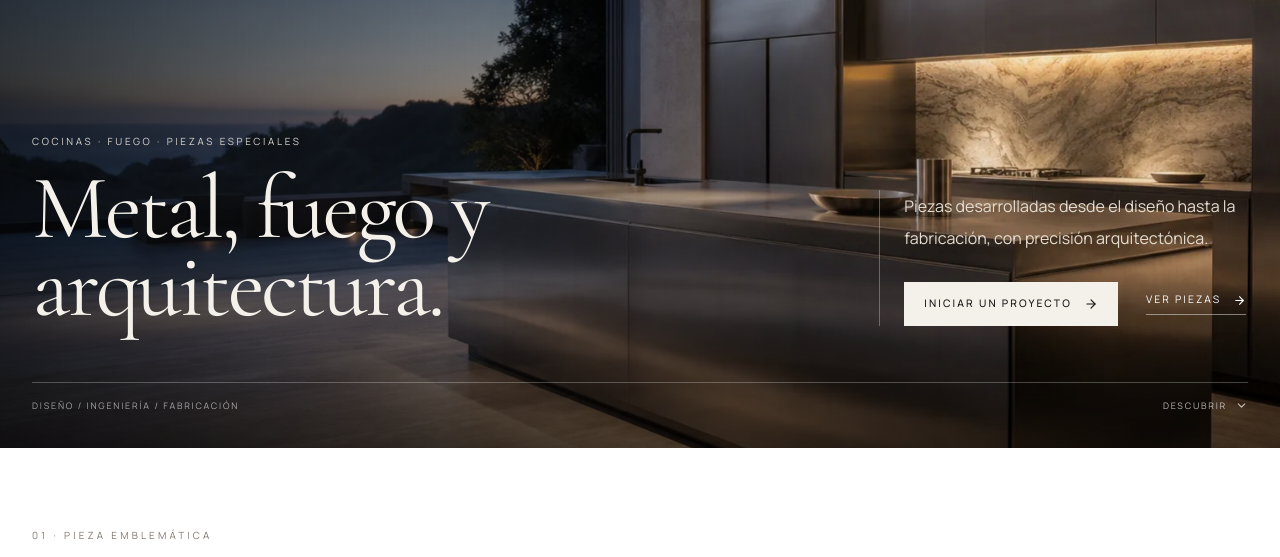
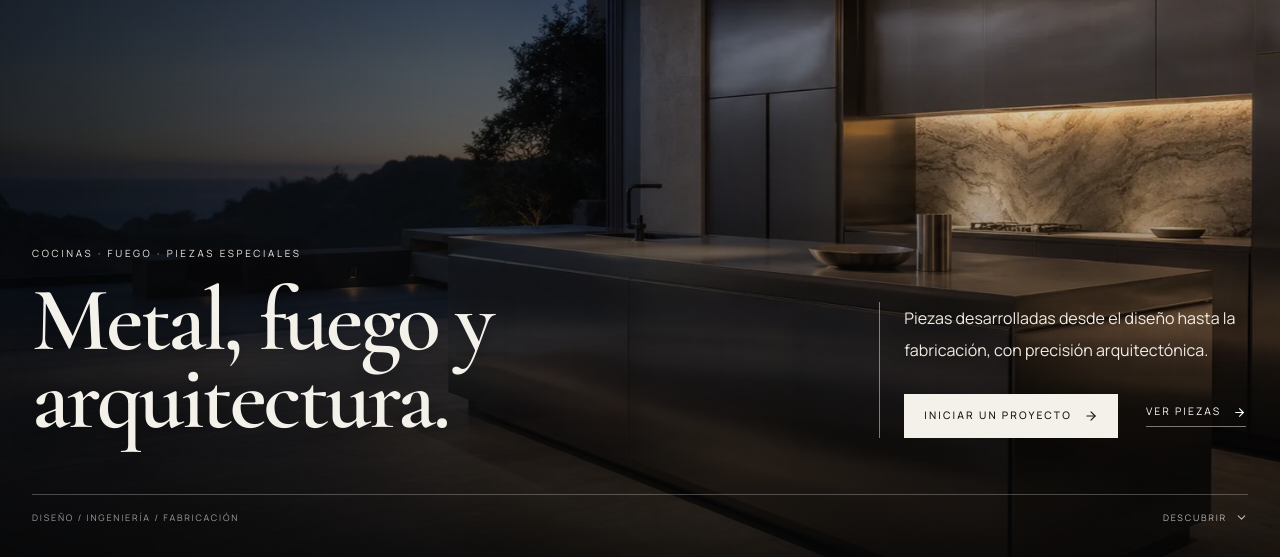
Before and after one commit to paredesvicente237-ctrl/elema-web, a Next.js app: page / in a window 1280 px wide. Shown: the part 240-797 px from the top of the page. Built offline with nearby package versions, Linux system fonts and the light colour scheme; no server answers.

Commit message:
Mejora el contraste de la portada

```diff
--- a/src/components/hero-carousel.tsx
+++ b/src/components/hero-carousel.tsx
@@ -4,7 +4,7 @@ import { ArrowRight, ChevronDown } from 'lucide-react';
 
 export function HeroCarousel() {
   return (
-    <section data-ambient="coast" className="ambient-frame relative isolate mt-20 min-h-[calc(92svh-5rem)] overflow-hidden bg-[#090909] text-white lg:min-h-[calc(86svh-5rem)]">
+    <section data-ambient="coast" className="ambient-frame relative isolate mt-20 min-h-[calc(100svh-5rem)] overflow-hidden bg-[#090909] text-white">
       <Image
         src="/images/elema-generated/cocina-costera-hero.webp"
         alt=""
@@ -15,20 +15,20 @@ export function HeroCarousel() {
         className="ambient-media ambient-media--hero object-cover object-[61%_center] sm:object-[58%_center] lg:object-center"
       />
       <span className="ambient-light ambient-light--coast" aria-hidden="true" />
-      <div className="absolute inset-0 bg-[linear-gradient(90deg,rgba(6,7,8,0.69)_0%,rgba(6,7,8,0.34)_48%,rgba(6,7,8,0.04)_78%)]" />
-      <div className="absolute inset-x-0 bottom-0 h-64 bg-gradient-to-t from-black/50 via-black/15 to-transparent" />
+      <div className="absolute inset-0 bg-[linear-gradient(90deg,rgba(6,7,8,0.78)_0%,rgba(6,7,8,0.5)_48%,rgba(6,7,8,0.1)_78%)]" />
+      <div className="absolute inset-x-0 bottom-0 h-[68%] bg-[linear-gradient(to_top,rgba(5,6,7,0.82)_0%,rgba(5,6,7,0.32)_58%,transparent_100%)]" />
 
-      <div className="relative z-10 mx-auto flex min-h-[calc(92svh-5rem)] max-w-7xl flex-col justify-end px-4 pb-7 pt-24 sm:px-6 sm:pb-8 lg:min-h-[calc(86svh-5rem)] lg:px-8 lg:pb-9">
+      <div className="relative z-10 mx-auto flex min-h-[calc(100svh-5rem)] max-w-7xl flex-col justify-end px-4 pb-7 pt-24 sm:px-6 sm:pb-8 lg:px-8 lg:pb-9">
         <div className="grid gap-8 pb-10 sm:pb-12 lg:grid-cols-[minmax(0,1.36fr)_minmax(17rem,0.64fr)] lg:items-end lg:gap-16 lg:pb-14">
           <div>
-            <p className="text-[0.62rem] uppercase tracking-[0.27em] text-[#d8d4cc]">Cocinas · fuego · piezas especiales</p>
-            <h1 className="mt-5 max-w-[820px] font-serif text-[clamp(3.65rem,7.1vw,6.25rem)] leading-[0.86] tracking-[-0.035em] text-[#f4f1ea]">
+            <p className="text-[0.62rem] uppercase tracking-[0.27em] text-[#ece7df] drop-shadow-[0_2px_8px_rgba(0,0,0,0.65)]">Cocinas · fuego · piezas especiales</p>
+            <h1 className="mt-5 max-w-[820px] font-serif text-[clamp(3.65rem,7.1vw,6.25rem)] font-semibold leading-[0.86] tracking-[-0.035em] text-[#f4f1ea] drop-shadow-[0_3px_12px_rgba(0,0,0,0.55)]">
               Metal, fuego y arquitectura.
             </h1>
           </div>
 
-          <div className="border-l border-white/30 pl-5 sm:pl-6">
-            <p className="max-w-md text-[0.95rem] leading-7 text-[#e4ddd2] sm:text-base sm:leading-8">
+          <div className="border-l border-white/45 pl-5 sm:pl-6">
+            <p className="max-w-md text-[0.95rem] leading-7 text-[#f0ebe3] drop-shadow-[0_2px_8px_rgba(0,0,0,0.7)] sm:text-base sm:leading-8">
               Piezas desarrolladas desde el diseño hasta la fabricación, con precisión arquitectónica.
             </p>
             <div className="mt-7 flex flex-wrap items-center gap-x-7 gap-y-5">
```
